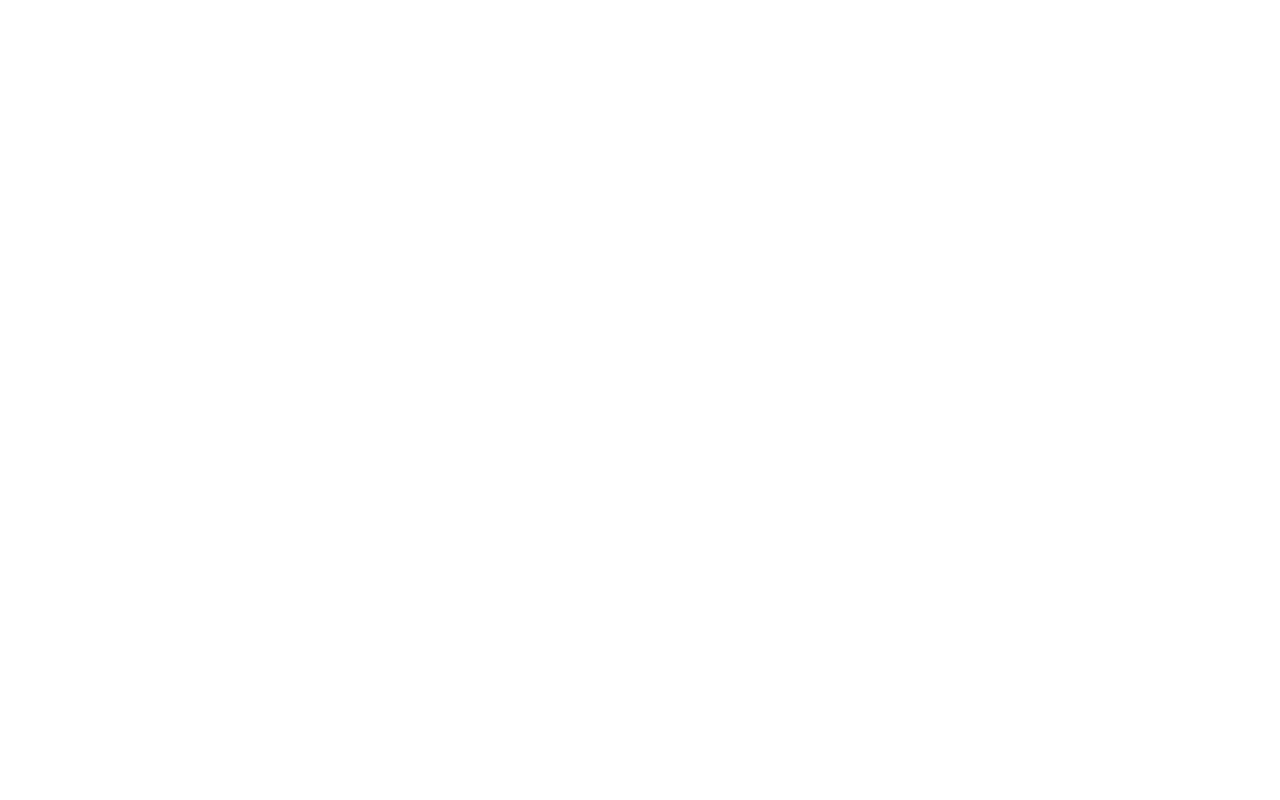
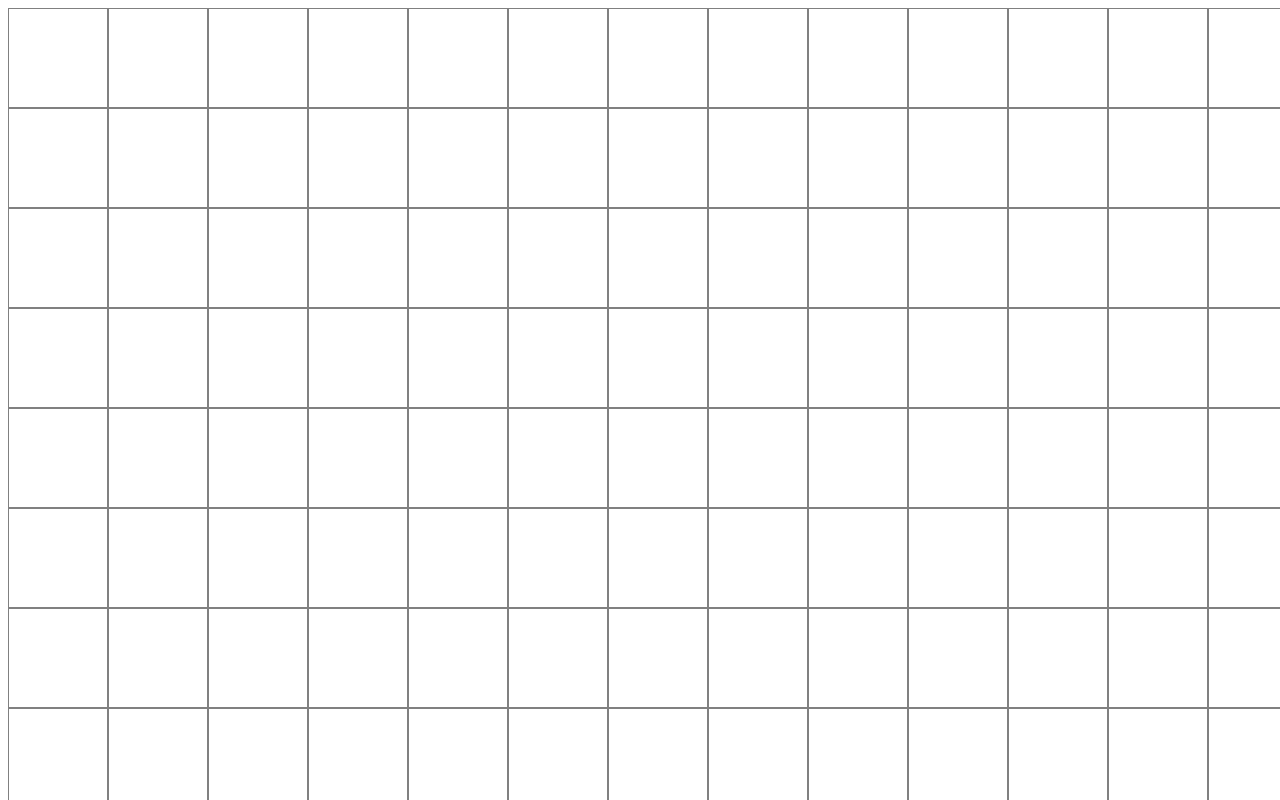
Before and after one commit to Mbala-Ndougou/Odin_Etch-a-Sketch, a plain HTML site: page index.html in a window 1280 px wide. Shown: the top 800 px of the page. Drawn offline with Linux system fonts and the light colour scheme.

Commit message:
Update style.css
Silmple modification of border color

```diff
--- a/style.css
+++ b/style.css
@@ -17,7 +17,7 @@
 }
 .item{
     box-sizing: border-box;
-    border: 1px dimgray black;
+    border: 1px solid gray;
     /* width: 100px;
     height: 100px; */
 }
```
